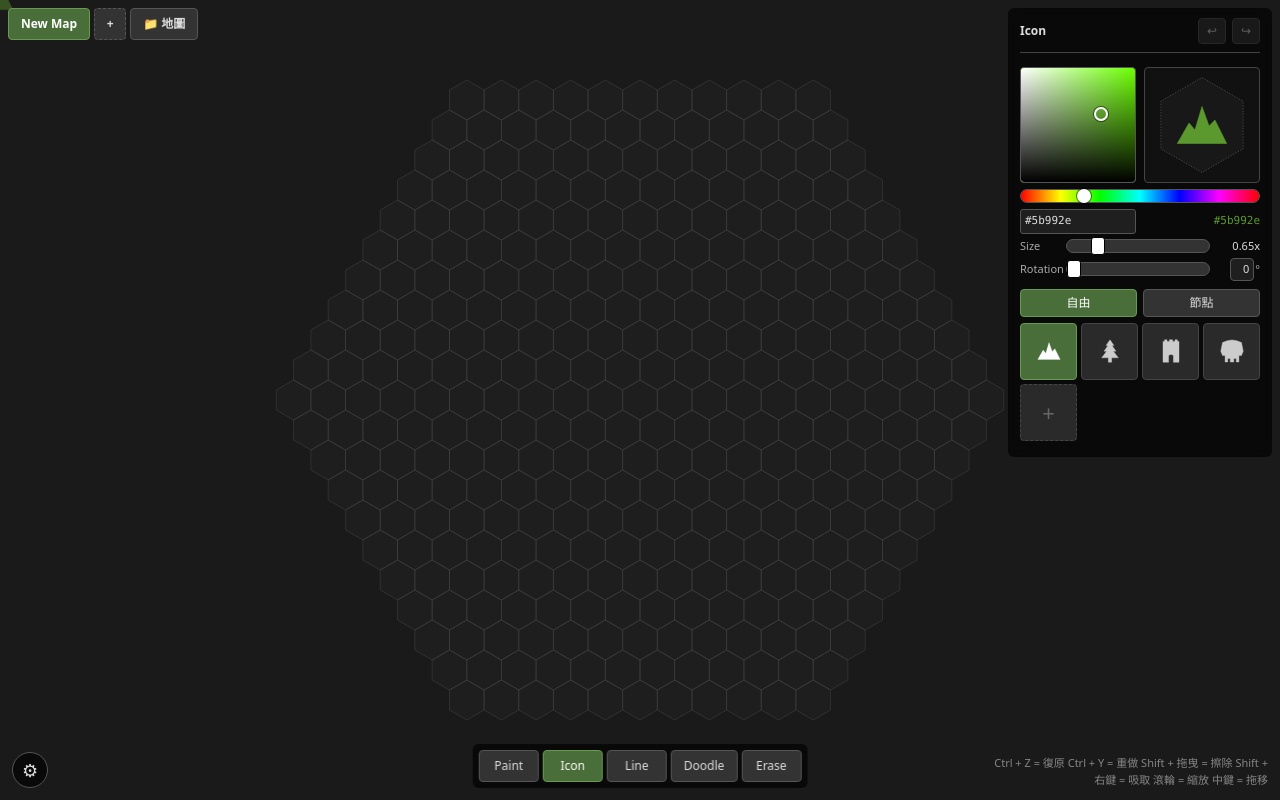
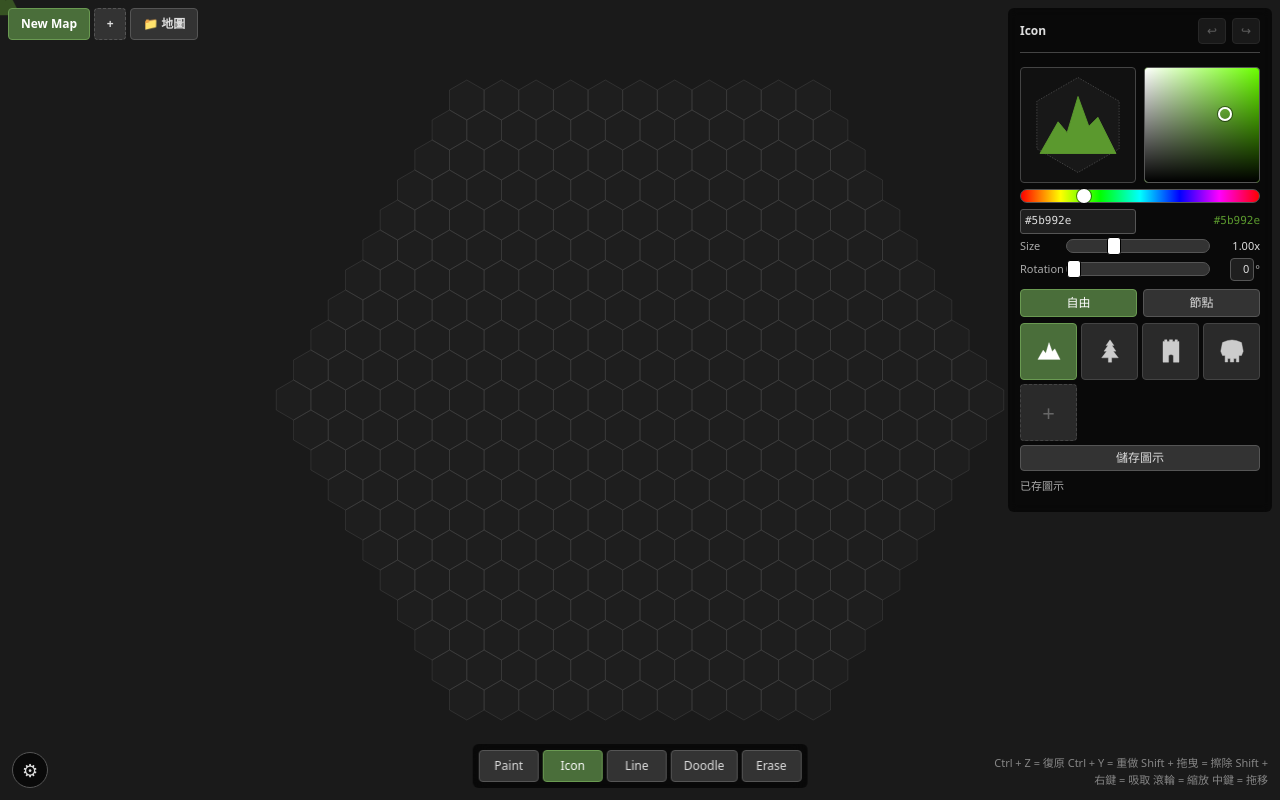
Before and after one commit to Warmlatte/TheRollBarMapEditor, a Vue app: page / in a window 1280 px wide. Both pictures are taken after a click on the button "Icon". Built offline with nearby package versions, Linux system fonts and the light colour scheme.

Commit message:
feat: add icon saved presets
- store session-scoped icon color presets so common colored icons can be reused
- place tool previews left of the shared color picker and default icon size to 1.00x

```diff
--- a/src/assets/main.css
+++ b/src/assets/main.css
@@ -229,6 +229,16 @@
     color: #fff;
   }
 
+  .saved-icons-section {
+    margin-top: 8px;
+  }
+  .saved-icons-title {
+    color: #aaa;
+    font-size: 11px;
+    line-height: 1.2;
+    margin-bottom: 4px;
+  }
+
   .slider-trailing-fixed {
     min-width: 44px;
     justify-content: flex-end;
--- a/src/components/IconToolHud.vue
+++ b/src/components/IconToolHud.vue
@@ -121,6 +121,34 @@
         />
       </label>
     </div>
+
+    <button
+      data-testid="icon-save-current"
+      class="hud-btn w-full"
+      :disabled="!iconStore.selectedSvgId"
+      @click="iconStore.saveCurrentIcon()"
+    >
+      儲存圖示
+    </button>
+
+    <div data-testid="saved-icons-section" class="saved-icons-section">
+      <div class="saved-icons-title">已存圖示</div>
+      <div class="icon-picker" role="radiogroup" aria-label="saved icon picker">
+        <button
+          v-for="preset in savedIconEntries"
+          :key="`${preset.svgId}-${preset.color}`"
+          :data-testid="`saved-icon-${preset.svgId}-${preset.color.slice(1)}`"
+          class="icon-cell"
+          :title="preset.entry.name"
+          :style="{ color: preset.color }"
+          @click="handleSelectSavedIcon(preset)"
+        >
+          <svg viewBox="0 0 100 100" width="28" height="28" aria-hidden="true">
+            <g v-html="displaySvg(preset.entry.rawSvg)" />
+          </svg>
+        </button>
+      </div>
+    </div>
   </div>
 </template>
 
@@ -132,6 +160,7 @@
 import { useIconLibraryStore, getDisplaySvg, type IconEntry } from '../stores/iconLibraryStore'
 import { useI18nStore } from '../stores/i18nStore'
 import { useSnapStore } from '../stores/snapStore'
+import { useColorPickerStore } from '../stores/colorPickerStore'
 import { hexCorners } from '../lib/hexMath'
 
 const brushStore = useBrushStore()
@@ -139,6 +168,7 @@
 const libStore = useIconLibraryStore()
 const snapStore = useSnapStore()
 const i18n = useI18nStore()
+const colorPicker = useColorPickerStore()
 const previewHexPoints = hexCorners(0, 0, 100)
 
 const selectedEntry = computed(() =>
@@ -149,6 +179,13 @@
 
 const selectedDisplaySvg = computed(() =>
   selectedEntry.value ? getDisplaySvg(selectedEntry.value.rawSvg) : '',
+)
+
+const savedIconEntries = computed(() =>
+  iconStore.savedIcons.flatMap((preset) => {
+    const entry = libStore.icons.find((icon) => icon.id === preset.svgId)
+    return entry ? [{ ...preset, entry }] : []
+  }),
 )
 
 onMounted(() => {
@@ -174,6 +211,13 @@
   if (entry.defaultColor) {
     brushStore.setColor(entry.defaultColor)
   }
+}
+
+function handleSelectSavedIcon(preset: { svgId: string; color: string }): void {
+  iconStore.setSelectedSvgId(preset.svgId)
+  iconStore.setColor(preset.color)
+  brushStore.setColor(preset.color)
+  colorPicker.setHex(preset.color)
 }
 
 function handleAngleInput(event: Event): void {
--- a/src/components/picker/ColorPickerGrid.vue
+++ b/src/components/picker/ColorPickerGrid.vue
@@ -1,7 +1,7 @@
 <template>
   <div class="my-1 grid grid-cols-2 items-center gap-x-2 gap-y-1.5">
+    <slot name="preview" />
     <SvSquare />
-    <slot name="preview" />
     <HuePicker class="col-span-2" />
     <HexInput />
     <span class="overflow-hidden text-ellipsis whitespace-nowrap text-right font-mono text-[11px]" :style="{ color: brush.color }">{{ brush.color }}</span>
--- a/src/stores/iconStore.ts
+++ b/src/stores/iconStore.ts
@@ -2,11 +2,17 @@
 import { ref } from 'vue'
 import { DEFAULT_TOOL_COLOR } from './brushStore'
 
+export type SavedIconPreset = {
+  svgId: string
+  color: string
+}
+
 export const useIconStore = defineStore('icon', () => {
   const selectedSvgId = ref<string | null>(null)
-  const size = ref(65)
+  const size = ref(100)
   const rotation = ref(0)
   const color = ref(DEFAULT_TOOL_COLOR)
+  const savedIcons = ref<SavedIconPreset[]>([])
 
   function setSelectedSvgId(id: string | null): void {
     selectedSvgId.value = id
@@ -24,5 +30,25 @@
     color.value = c
   }
 
-  return { selectedSvgId, size, rotation, color, setSelectedSvgId, setSize, setRotation, setColor }
+  function saveCurrentIcon(): void {
+    if (!selectedSvgId.value) return
+    const preset = { svgId: selectedSvgId.value, color: color.value }
+    if (savedIcons.value.some((icon) => icon.svgId === preset.svgId && icon.color === preset.color)) {
+      return
+    }
+    savedIcons.value = [...savedIcons.value, preset]
+  }
+
+  return {
+    selectedSvgId,
+    size,
+    rotation,
+    color,
+    savedIcons,
+    setSelectedSvgId,
+    setSize,
+    setRotation,
+    setColor,
+    saveCurrentIcon,
+  }
 })
```
